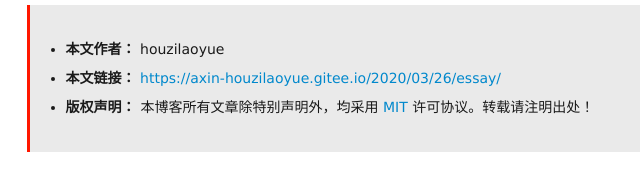
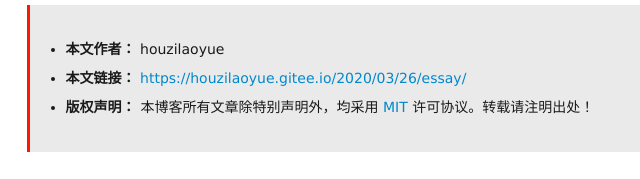
Before and after one commit to axinhouzilaoyue/axinhouzilaoyue.github.io, a plain HTML site: page 2020/03/26/essay/index.html in a window 1280 px wide. Shown: the part 556-735 px from the top of the page, 375-1015 px from the left. Drawn offline with Linux system fonts and the light colour scheme; some packages are replaced by stand-ins of ours; a script that the page names is missing.

Commit message:
Site updated: 2020-03-30 11:13:26

```diff
--- a/2020/03/26/essay/index.html
+++ b/2020/03/26/essay/index.html
@@ -5,7 +5,7 @@
 
   <meta name="renderer" content="webkit">
   <meta http-equiv="X-UA-Compatible" content="IE=edge" >
-  <link rel="dns-prefetch" href="https://axin-houzilaoyue.gitee.io">
+  <link rel="dns-prefetch" href="https://houzilaoyue.gitee.io">
   <title>essay | axin</title>
   <meta name="generator" content="hexo-theme-yilia-plus">
   <meta name="viewport" content="width=device-width, initial-scale=1, maximum-scale=1">
@@ -13,7 +13,7 @@
   <meta name="description" content="axin    无论火气多大，只要稍稍只要right稍稍过上一段时间，原来的情绪大多数会逐渐减轻，就不再是怒气，基本降到了“悲哀”或“遗憾”的水平。归于平静  那是个混账的年龄，你心里身体里都是爱，爱是浑身满心乱窜，给谁是不重要的    有些东西不过很久，是不可能理解的。有的东西等到理解了，又为时已晚。大多时候，我们不得不在尚未认清楚自己的内心的情况下选择行动，因而感到迷茫和困惑">
 <meta property="og:type" content="article">
 <meta property="og:title" content="essay">
-<meta property="og:url" content="https://axin-houzilaoyue.gitee.io/2020/03/26/essay/index.html">
+<meta property="og:url" content="https://houzilaoyue.gitee.io/2020/03/26/essay/index.html">
 <meta property="og:site_name" content="axin">
 <meta property="og:description" content="axin    无论火气多大，只要稍稍只要right稍稍过上一段时间，原来的情绪大多数会逐渐减轻，就不再是怒气，基本降到了“悲哀”或“遗憾”的水平。归于平静  那是个混账的年龄，你心里身体里都是爱，爱是浑身满心乱窜，给谁是不重要的    有些东西不过很久，是不可能理解的。有的东西等到理解了，又为时已晚。大多时候，我们不得不在尚未认清楚自己的内心的情况下选择行动，因而感到迷茫和困惑">
 <meta property="og:locale" content="en_US">
@@ -295,7 +295,7 @@
         </li>
         <li>
           <strong>本文链接：</strong>
-          <a href="https://axin-houzilaoyue.gitee.io/2020/03/26/essay/" title="essay" target="_blank">https://axin-houzilaoyue.gitee.io/2020/03/26/essay/</a>
+          <a href="https://houzilaoyue.gitee.io/2020/03/26/essay/" title="essay" target="_blank">https://houzilaoyue.gitee.io/2020/03/26/essay/</a>
         </li>
 
         <li>
@@ -373,7 +373,7 @@
     <a class="close js-modal-close" href="javascript:;"><i class="icon icon-close"></i></a>
     <p>扫一扫，分享到微信</p>
     <div class="wx-qrcode">
-     <!-- <img src="//pan.baidu.com/share/qrcode?url=https://axin-houzilaoyue.gitee.io/2020/03/26/essay/" alt="微信分享二维码"> -->
+     <!-- <img src="//pan.baidu.com/share/qrcode?url=https://houzilaoyue.gitee.io/2020/03/26/essay/" alt="微信分享二维码"> -->
     </div>
 </div>
 
@@ -433,7 +433,7 @@
   <div class="outer">
     <div id="footer-info">
     	<div class="footer-left">
-    		&copy; 2018-2020 <a href="https://axin-houzilaoyue.gitee.io/" target="_blank">houzilaoyue</a>
+    		&copy; 2018-2020 <a href="https://houzilaoyue.gitee.io/" target="_blank">houzilaoyue</a>
     	</div>
       	<div class="footer-right">
 
--- a/content.json
+++ b/content.json
@@ -1 +1 @@
-[{"title":"essay","date":"2020-03-26T02:35:47.000Z","path":"2020/03/26/essay/","tags":[{"name":"摘抄","slug":"摘抄","permalink":"https://axin-houzilaoyue.gitee.io/tags/%E6%91%98%E6%8A%84/"}]},{"title":"axin的第一篇博客文章","date":"2020-03-25T09:36:36.000Z","path":"2020/03/25/axin的第一篇博客文章/","tags":[]},{"title":"Hello World","date":"2020-03-25T09:26:36.520Z","path":"2020/03/25/hello-world/","tags":[]}]
+[{"title":"essay","date":"2020-03-26T02:35:47.000Z","path":"2020/03/26/essay/","tags":[{"name":"摘抄","slug":"摘抄","permalink":"https://houzilaoyue.gitee.io/tags/%E6%91%98%E6%8A%84/"}]},{"title":"axin的第一篇博客文章","date":"2020-03-25T09:36:36.000Z","path":"2020/03/25/axin的第一篇博客文章/","tags":[]},{"title":"Hello World","date":"2020-03-25T09:26:36.520Z","path":"2020/03/25/hello-world/","tags":[]}]
```
Also changed, not shown: 2020/03/25/axin的第一篇博客文章/index.html (+5 -5 lines), 2020/03/25/hello-world/index.html (+5 -5 lines), archives/2020/03/index.html (+3 -3 lines), archives/2020/index.html (+3 -3 lines), archives/index.html (+3 -3 lines), index.html (+3 -3 lines), tags/摘抄/index.html (+3 -3 lines).
